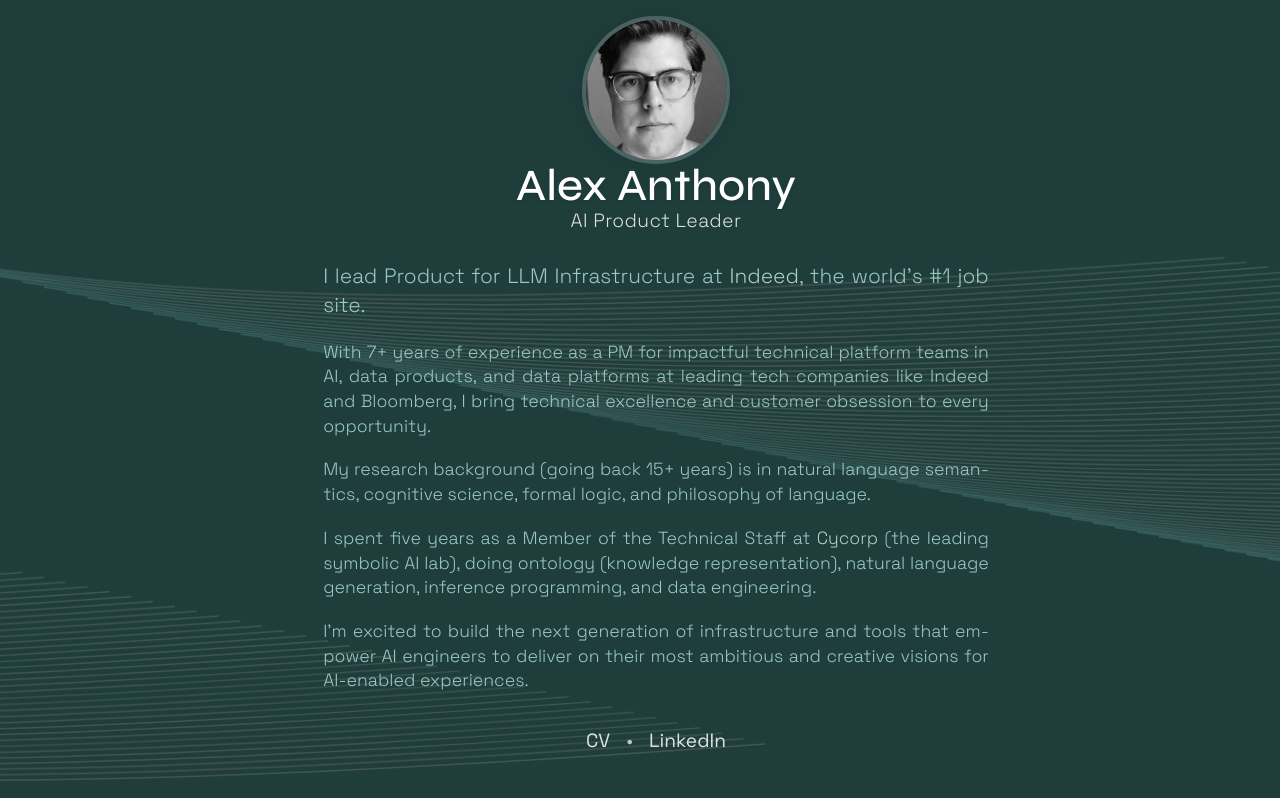
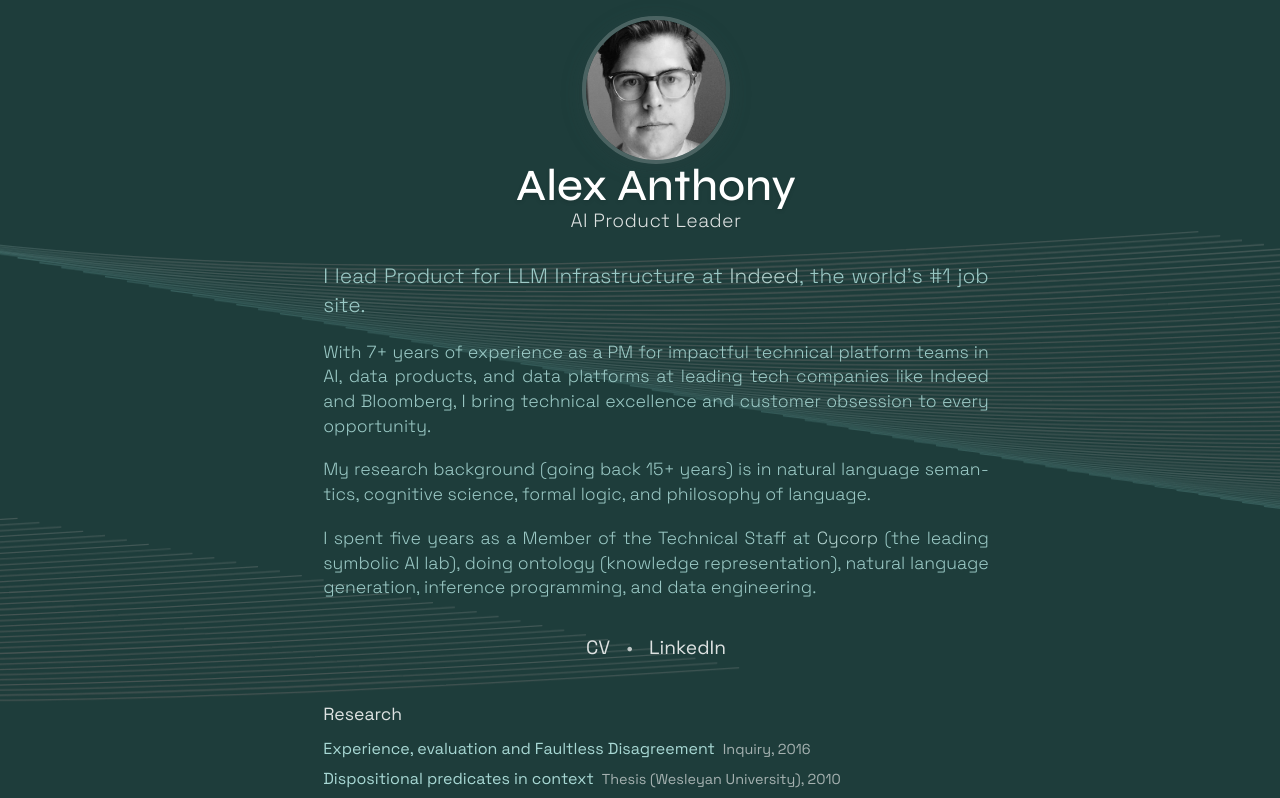
Before and after one commit to montagovian/website, a React (Create React App) app: page / in a window 1280 px wide. Shown: the top 798 px of the page. Built offline with nearby package versions, Linux system fonts and the light colour scheme.

Commit message:
Improve layout, add tests, and update content

```diff
--- a/src/App.css
+++ b/src/App.css
@@ -29,6 +29,7 @@
   position: relative;
   overflow: hidden;
   width: 100%;
+  flex-grow: 1;
 }
 
 .header-content {
--- a/src/components/HeaderContent.js
+++ b/src/components/HeaderContent.js
@@ -32,9 +32,6 @@ function HeaderContent() {
           </p>
           <p className="bio-text">
             I spent five years as a Member of the Technical Staff at <a href="https://en.wikipedia.org/wiki/Cyc" target="_blank" rel="noopener noreferrer" onClick={() => trackEvent('cycorp_wiki_click')} aria-label="Visit Cyc Wikipedia Page">Cycorp</a> (the leading symbolic AI lab), doing ontology (knowledge representation), natural language generation, inference programming, and data engineering.
-          </p>
-          <p className="bio-text">
-            I'm excited to build the next generation of infrastructure and tools that empower AI engineers to deliver on their most ambitious and creative visions for AI-enabled experiences.
           </p>
         </section>
         <nav className="bio-links" aria-label="Professional links">
```
Also changed, not shown: 1 other file (tests, documents, lock files or other folders).
